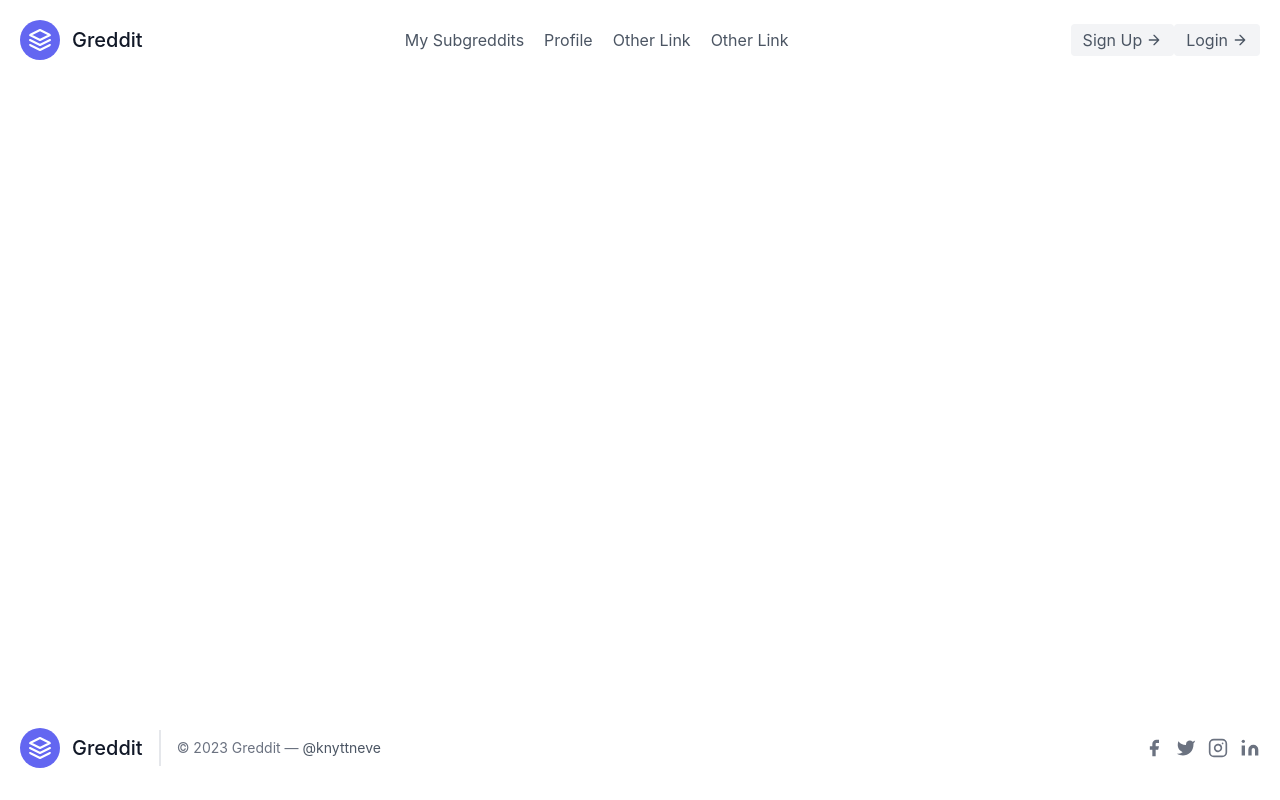
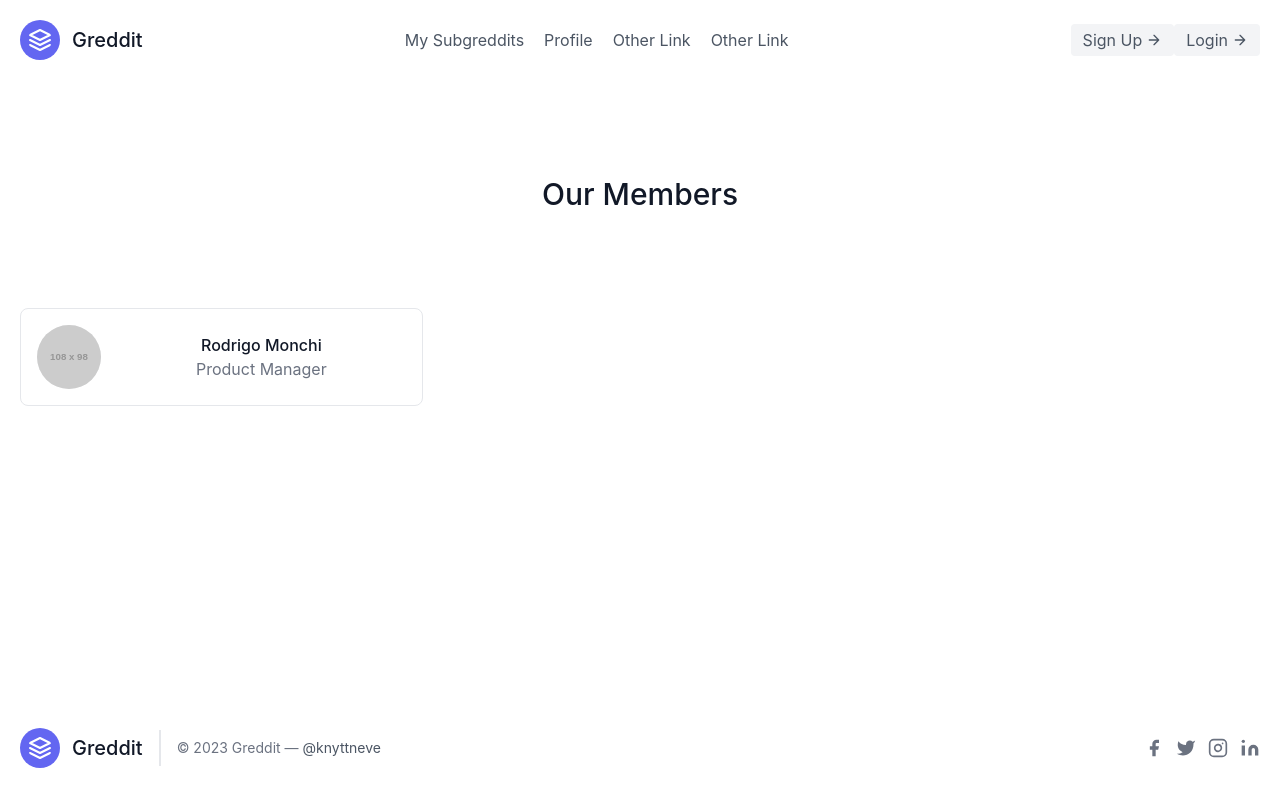
Before and after one commit to sarthak395/Greddit, a React (Create React App) app in the folder frontend/: page /submembers in a window 1280 px wide. Built offline with nearby package versions, Linux system fonts and the light colour scheme; no server answers.

Commit message:
created fetchsubmembers api

```diff
--- a/frontend/src/App.js
+++ b/frontend/src/App.js
@@ -17,6 +17,8 @@ import Subgredit from './components/Subgredit';
 import Createpost from './components/Createpost';
 import WithAuth from './components/WithAuth';
 import Home from './components/Home'
+import Submembers from './components/Submembers';
+
 function App() {
 
   const [user, setuser] = useState({})
@@ -36,6 +38,7 @@ function App() {
           <Route path='/subgreddit'   element={<Subgredit ></Subgredit>} ></Route>
           <Route exact path='/createsubgreddit' element={<Createsubgredit ></Createsubgredit>} ></Route>
           <Route path='/createpost' element={<Createpost ></Createpost>} ></Route>
+          <Route path='/submembers'  element={<Submembers></Submembers>} ></Route>
         </Routes>
         <Footer />
       </div>
--- a/frontend/src/components/Navbar.js
+++ b/frontend/src/components/Navbar.js
@@ -8,6 +8,8 @@ import { ToastContainer, toast } from 'react-toastify';
 import 'react-toastify/dist/ReactToastify.css';
 
 const Navbar = () => {
+
+  let location = useLocation()
 
   let defLinks = [{
     linkto:'/mysubgreddits',
@@ -24,8 +26,8 @@ const Navbar = () => {
   }]
 
   let newlinks = [{
-    linkto:'/',
-    title:'New Link'
+    linkto:`/submembers${location.search}`,
+    title:'Users'
   },{
     linkto:'/',
     title:'New Link'
@@ -48,7 +50,7 @@ const Navbar = () => {
 
   }
 
-  let location = useLocation()
+
   // setpath(location.pathname)
 
   useEffect(() => {
--- /dev/null
+++ b/frontend/src/components/Submembers.js
@@ -0,0 +1,59 @@
+import React from 'react'
+import jwt from 'jwt-decode' // import dependency
+import { useLocation } from 'react-router-dom';
+import { useState, useEffect } from 'react';
+
+const Submembers = () => {
+
+    const [followers, setfollowers] = useState([]);
+    const location = useLocation();
+
+    useEffect(() => {
+        const pageid = location.search.slice(1);
+        const fetchdata = async () => {
+
+            let res = await fetch('http://localhost:3001/api/fetchsubmembers', {
+                method: 'POST',
+                headers: {
+                    'Content-Type': 'application/json',
+                },
+                body:
+                    JSON.stringify({ pageid: pageid })// body data type must match "Content-Type" header
+            })
+            let resp = await res.json()
+            if (resp.error) {
+                console.log(resp.error)
+            }
+            else {
+                let data = jwt(resp.token).followers;
+                setfollowers(data)
+            }
+        }
+        fetchdata()
+    }, [])
+
+    console.log(followers)
+  return (
+    <section class="text-gray-600 body-font">
+  <div class="container px-5 py-24 mx-auto">
+    <div class="flex flex-col text-center w-full mb-20">
+      <h1 class="sm:text-3xl text-2xl font-medium title-font mb-4 text-gray-900">Our Members</h1>
+    </div>
+    <div class="flex flex-wrap -m-2">
+
+      <div class="p-2 lg:w-1/3 md:w-1/2 w-full">
+        <div class="h-full flex items-center border-gray-200 border p-4 rounded-lg">
+          <img alt="team" class="w-16 h-16 bg-gray-100 object-cover object-center flex-shrink-0 rounded-full mr-4" src="https://dummyimage.com/108x98" />
+          <div class="flex-grow">
+            <h2 class="text-gray-900 title-font font-medium">Rodrigo Monchi</h2>
+            <p class="text-gray-500">Product Manager</p>
+          </div>
+        </div>
+      </div>
+    </div>
+  </div>
+</section>
+  )
+}
+
+export default Submembers
```
Also changed, not shown: 1 other file (tests, documents, lock files or other folders).
